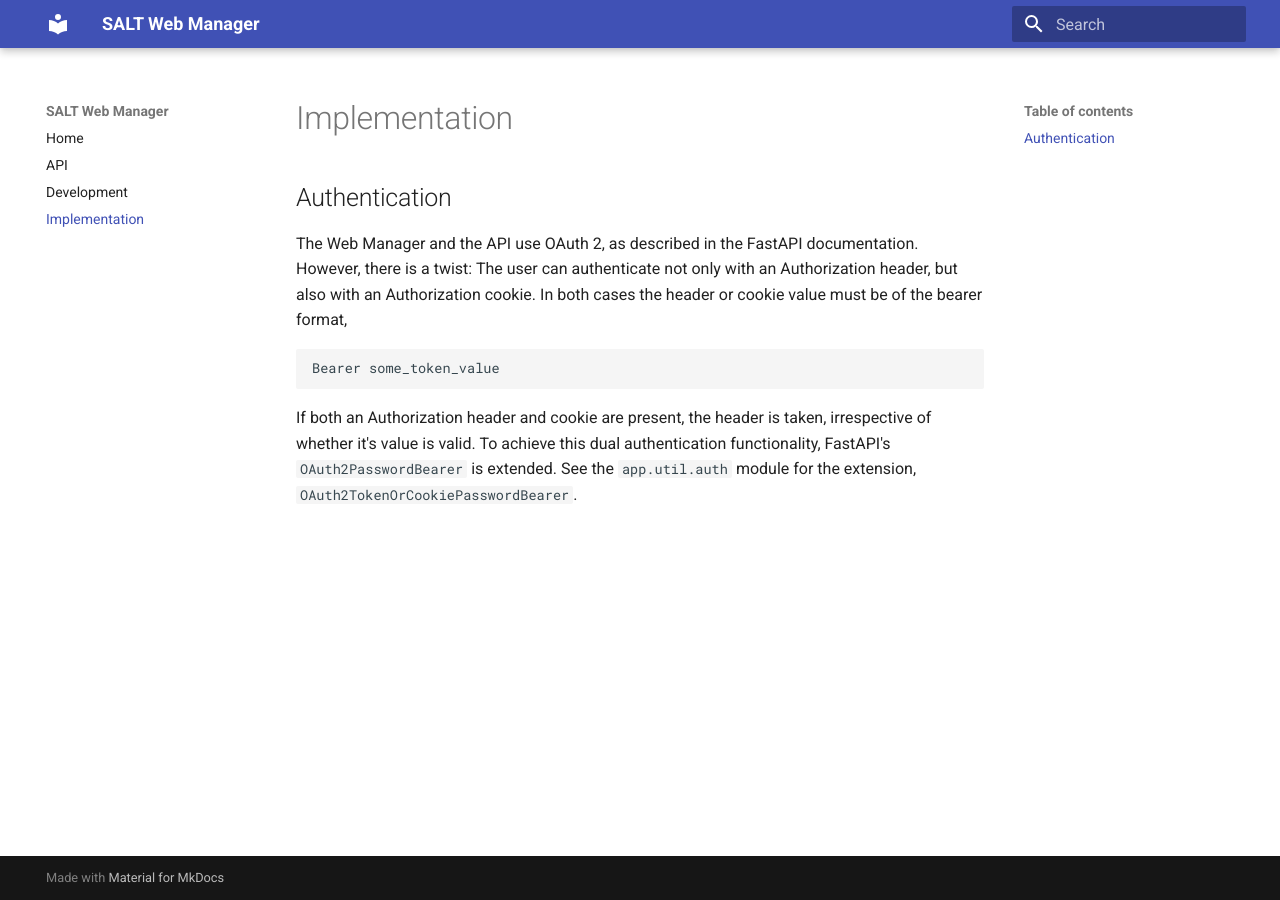
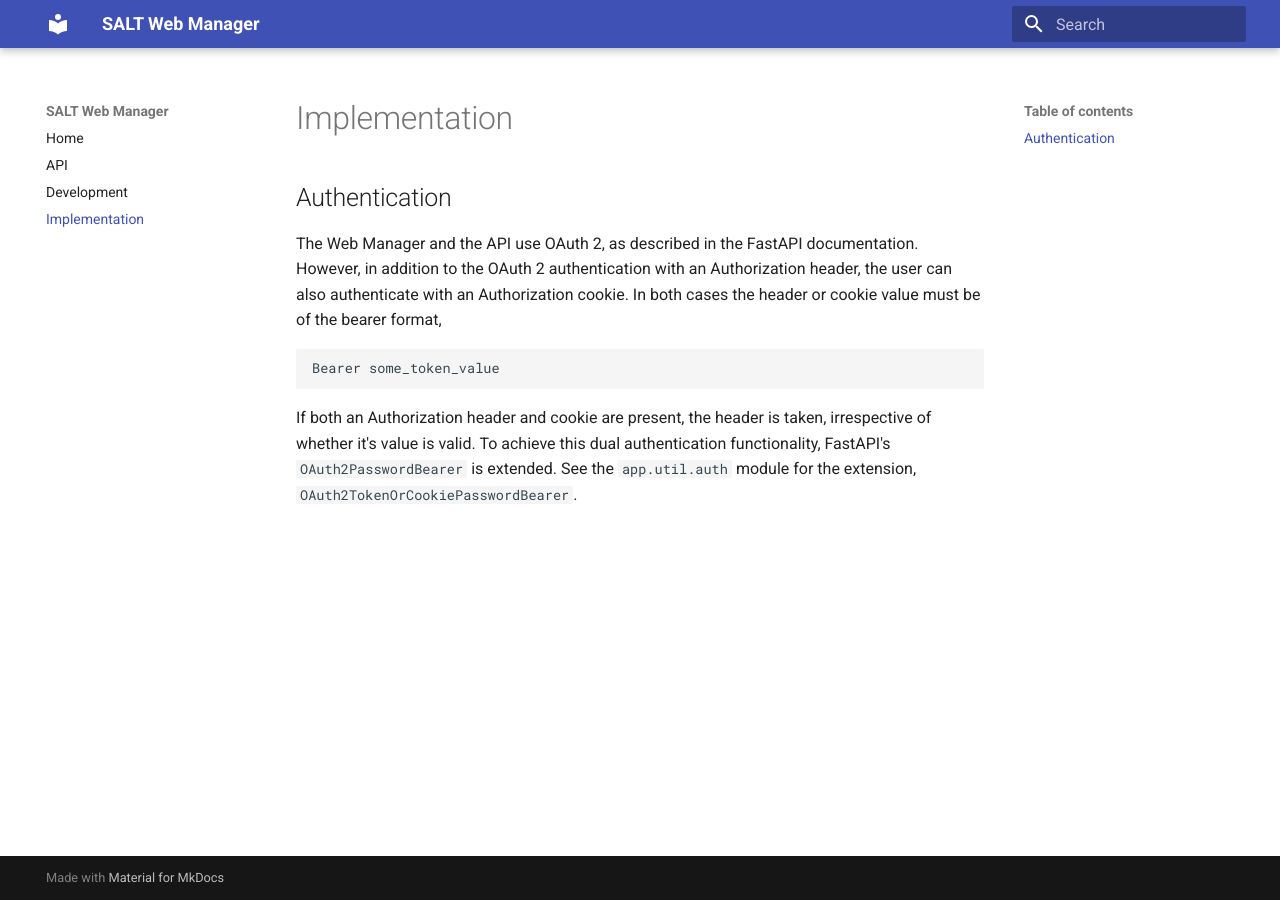
Before and after one commit to saltastroops/web-manager-2021, an MkDocs documentation site: the page built from docs/implementation.md, in a window 1280 px wide. Built offline with MkDocs 1.6.1 and Material for MkDocs 9.7.7, drawn with Linux system fonts in a browser that asks for light colours.

Commit message:
Minor fixes

````diff
--- a/docs/implementation.md
+++ b/docs/implementation.md
@@ -2,7 +2,7 @@
 
 ## Authentication
 
-The Web Manager and the API use OAuth 2, as described in the FastAPI documentation. However, there is a twist: The user can authenticate not only with an Authorization header, but also with an Authorization cookie. In both cases the header or cookie value must be of the bearer format,
+The Web Manager and the API use OAuth 2, as described in the FastAPI documentation. However, in addition to the OAuth 2 authentication with an Authorization header, the user can also authenticate with an Authorization cookie. In both cases the header or cookie value must be of the bearer format,
 
 ```shell
 Bearer some_token_value
````
Also changed, not shown: docs/api.md (+1 -1 lines), 1 other file.
